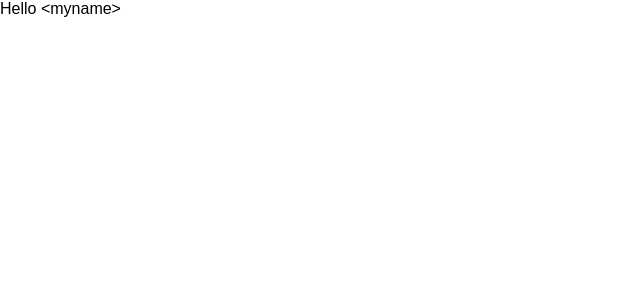
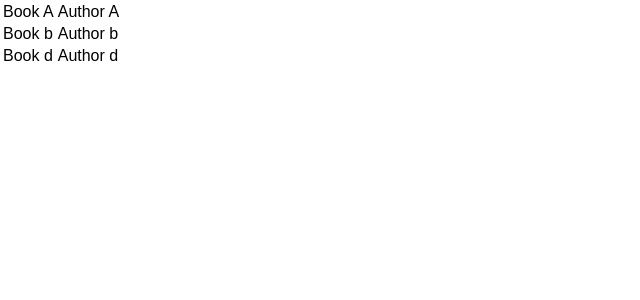
Before and after one commit to fyc1007261/online-bookstore, a React (Create React App) app: page / in a window 1280 px wide. Shown: the top 300 px of the page, without its empty margins (0-640 px from the left). Built offline with nearby package versions, Linux system fonts and the light colour scheme.

Commit message:
init table

```diff
--- a/src/App.js
+++ b/src/App.js
@@ -2,22 +2,56 @@ import React, { Component } from 'react';
 import logo from './logo.svg';
 import './App.css';
 
+let data=[
+    {Name : 'Book A', Author: 'Author A'},
+    {Name : 'Book b', Author: 'Author b'},
+    {Name : 'Book d', Author: 'Author d'}
+];
 
-class Msg extends Component {
+
+function Msg (props) {
+        return (
+            <table>
+                <tbody>
+                {props.value}
+                </tbody>
+            </table>
+        );
+}
+
+class Tbl extends Component {
+    constructor(props){
+        super();
+        this.state = {
+            a : 1,
+            tableArray : []
+        };
+        let len = props.values.length;
+        for (let i=0; i<len; i++){
+            let temp = props.values[i];
+            let tbls = this.state.tableArray;
+            tbls.push(<tr><td>{temp.Name}</td><td>{temp.Author}</td></tr>);
+            this.setState({tableArray:tbls});
+            console.log(this.state.tableArray);
+        }
+    }
+    onclick() {
+        console.log(this.state.a);
+        this.setState({a:this.state.a+1})
+    }
     render() {
         return (
-            <div>Hello {this.props.name}</div>
+            <Msg value={this.state.tableArray}/>
         );
     }
 }
 
-class App extends Component {
-  render() {
-    return (
-        <Msg name="<myname>"/>
-    );
-  }
+class App extends Component{
+    render(){
+        return(
+            <Tbl values={data}/>
+        )
+    }
 }
 
-
 export default App;
```
Also changed, not shown: package.json (line endings or trailing spaces).
